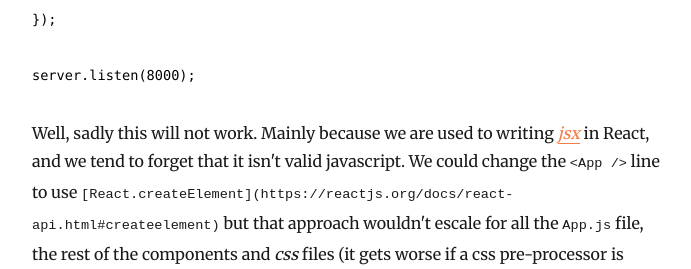
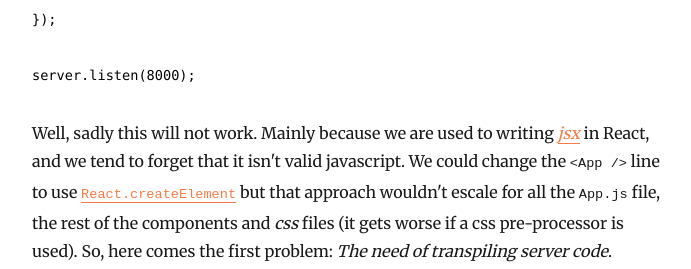
Before and after one commit to NickCis/nckweb.com.ar, a Gatsby site: page /a-pain-in-the-react-challenges-behind-ssr/ in a window 1280 px wide. Shown: the part 1025-1294 px from the top of the page, without its empty margins (293-984 px from the left). Built offline with nearby package versions, Linux system fonts and the light colour scheme; Gatsby itself is replaced by a stand-in of ours; some packages are replaced by stand-ins of ours; code samples lack their colours.

Commit message:
Update from Forestry.io Nicolas Cisco updated content/blog/a-pain-in-the-react-challenges-behind-ssr/index.md

````diff
--- a/content/blog/a-pain-in-the-react-challenges-behind-ssr/index.md
+++ b/content/blog/a-pain-in-the-react-challenges-behind-ssr/index.md
@@ -35,7 +35,7 @@ const server = http.createServer((req, res) => {
 server.listen(8000);
 ```
 
-Well, sadly this will not work. Mainly because we are used to writing [_jsx_](https://reactjs.org/docs/jsx-in-depth.html) in React, and we tend to forget that it isn't valid javascript. We could change the `<App />`  line to use `[React.createElement](https://reactjs.org/docs/react-api.html#createelement)` but that approach wouldn't escale for all the `App.js` file, the rest of the components and _css_ files (it gets worse if a css pre-processor is used). So, here comes the first problem: _The need of transpiling server code_.
+Well, sadly this will not work. Mainly because we are used to writing [_jsx_](https://reactjs.org/docs/jsx-in-depth.html) in React, and we tend to forget that it isn't valid javascript. We could change the `<App />`  line to use [`React.createElement`](https://reactjs.org/docs/react-api.html#createelement) but that approach wouldn't escale for all the `App.js` file, the rest of the components and _css_ files (it gets worse if a css pre-processor is used). So, here comes the first problem: _The need of transpiling server code_.
 
 ![Won't somebody please think of the data?](./wont-think-data.png)
 
````
